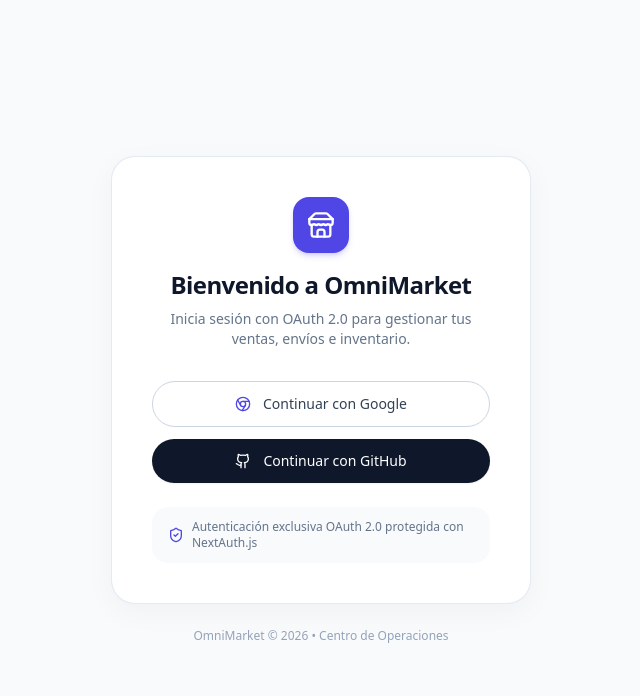
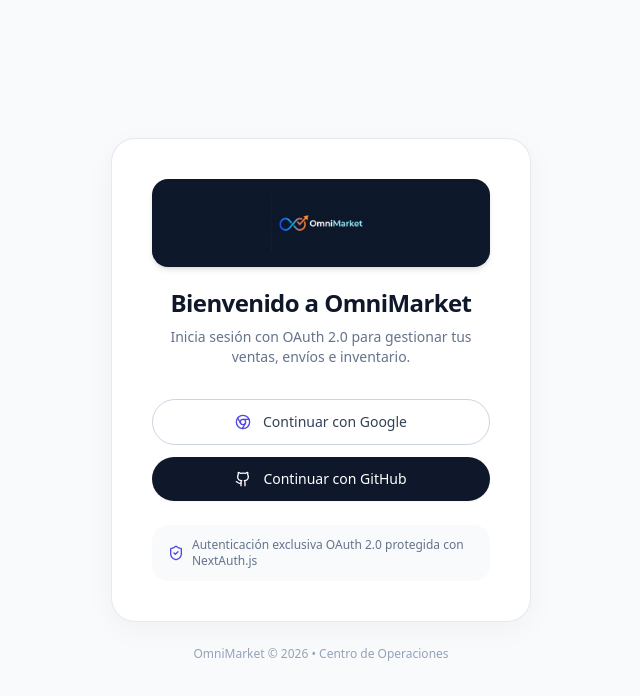
Before and after one commit to CaryuterSal/OmniMarket, a Next.js app: page /login in a window 1280 px wide. Shown: the top 696 px of the page, without its empty margins (319-959 px from the left). Built offline with nearby package versions, Linux system fonts and the light colour scheme.

Commit message:
chore: add app logo

```diff
--- a/src/app/layout.tsx
+++ b/src/app/layout.tsx
@@ -3,9 +3,14 @@
 import "./globals.css";
 
 export const metadata: Metadata = {
-  title: "OmniMarket — Gestión de Pedidos e Inventario",
+  title: "OmniMarket — Operations Hub",
   description:
     "Plataforma de administración de ventas, envíos e inventario para comercio electrónico.",
+  icons: {
+    icon: "/logo-icon.jpg",
+    shortcut: "/logo-icon.jpg",
+    apple: "/logo-icon.jpg",
+  },
 };
 
 export default function RootLayout({
--- a/src/app/login/page.tsx
+++ b/src/app/login/page.tsx
@@ -2,15 +2,19 @@
 
 import React from "react";
 import { signIn } from "next-auth/react";
-import { Store, Github, Chrome, ShieldCheck } from "lucide-react";
+import { Github, Chrome, ShieldCheck } from "lucide-react";
 
 export default function LoginPage() {
   return (
     <div className="flex min-h-screen flex-col items-center justify-center bg-[#F8FAFC] px-4 text-slate-900">
       <div className="w-full max-w-[420px] rounded-3xl border border-slate-200/90 bg-white p-8 shadow-[0_8px_30px_rgb(0,0,0,0.04)] sm:p-10">
         <div className="mb-8 flex flex-col items-center text-center">
-          <div className="mb-4 flex h-14 w-14 items-center justify-center rounded-2xl bg-indigo-600 text-white shadow-md shadow-indigo-600/20">
-            <Store className="h-7 w-7" />
+          <div className="mb-5 flex w-full items-center justify-center overflow-hidden rounded-2xl bg-[#0d182a] px-6 py-4 shadow-md">
+            <img
+              src="/logo-full.jpg"
+              alt="OmniMarket Logo"
+              className="h-14 w-auto object-contain"
+            />
           </div>
           <h1 className="text-2xl font-bold tracking-tight text-slate-900">
             Bienvenido a OmniMarket
--- a/src/components/DashboardClient.tsx
+++ b/src/components/DashboardClient.tsx
@@ -550,12 +550,16 @@
       <aside className="hidden h-full w-64 shrink-0 flex-col justify-between border-r border-slate-200/80 bg-white p-4 lg:flex">
         <div className="space-y-6">
           {/* Brand Identity */}
-          <div className="flex items-center gap-3 px-3 py-2">
-            <div className="flex h-10 w-10 shrink-0 items-center justify-center rounded-xl bg-indigo-600 text-white shadow-sm">
-              <Store className="h-5 w-5" />
+          <div className="space-y-2 px-1 py-1">
+            <div className="flex w-full items-center justify-center overflow-hidden rounded-2xl bg-[#0d182a] px-4 py-2.5 shadow-sm">
+              <img
+                src="/logo-full.jpg"
+                alt="OmniMarket"
+                className="h-8 w-auto object-contain"
+              />
             </div>
-            <div className="min-w-0">
-              <h1 className="truncate text-sm font-bold tracking-tight text-slate-900">
+            <div className="px-2">
+              <h1 className="truncate text-xs font-bold tracking-tight text-slate-900">
                 OmniMarket — Operations Hub
               </h1>
               <span className="block text-[11px] text-slate-500">
@@ -701,9 +705,11 @@
             {/* Row 1: Title + Action Buttons */}
             <div className="flex items-center justify-between gap-2">
               <div className="flex min-w-0 items-center gap-2.5">
-                <div className="flex h-8 w-8 shrink-0 items-center justify-center rounded-xl bg-indigo-600 text-white shadow-sm lg:hidden">
-                  <Store className="h-4 w-4" />
-                </div>
+                <img
+                  src="/logo-icon.jpg"
+                  alt="OmniMarket"
+                  className="h-8 w-8 shrink-0 rounded-xl bg-[#0d182a] object-cover shadow-sm lg:hidden"
+                />
                 <div className="min-w-0">
                   <h2 className="truncate text-sm font-bold text-slate-900 sm:text-base">
                     {VIEW_METADATA[activeView].title}
```
Also changed, not shown: public/logo-full.jpg (added), public/logo-icon.jpg (added).
